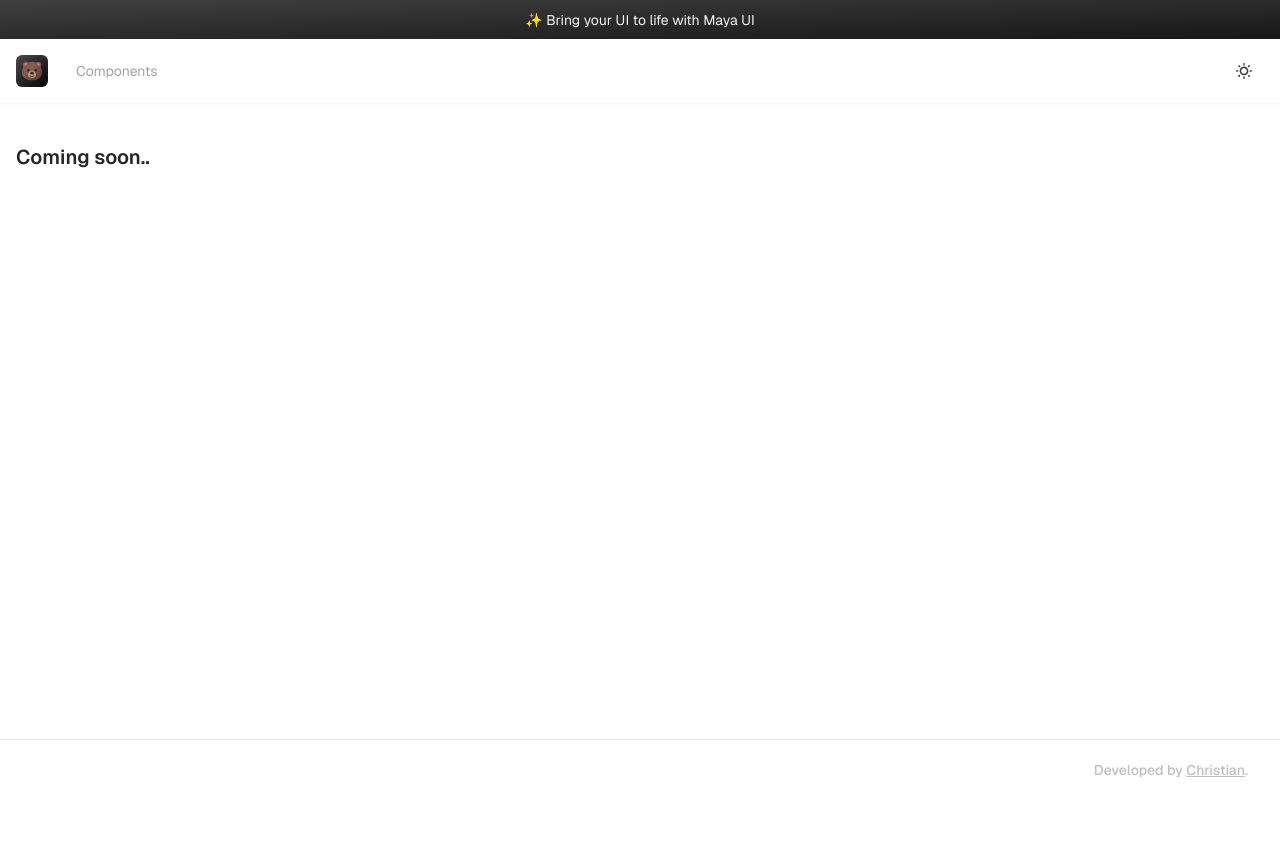
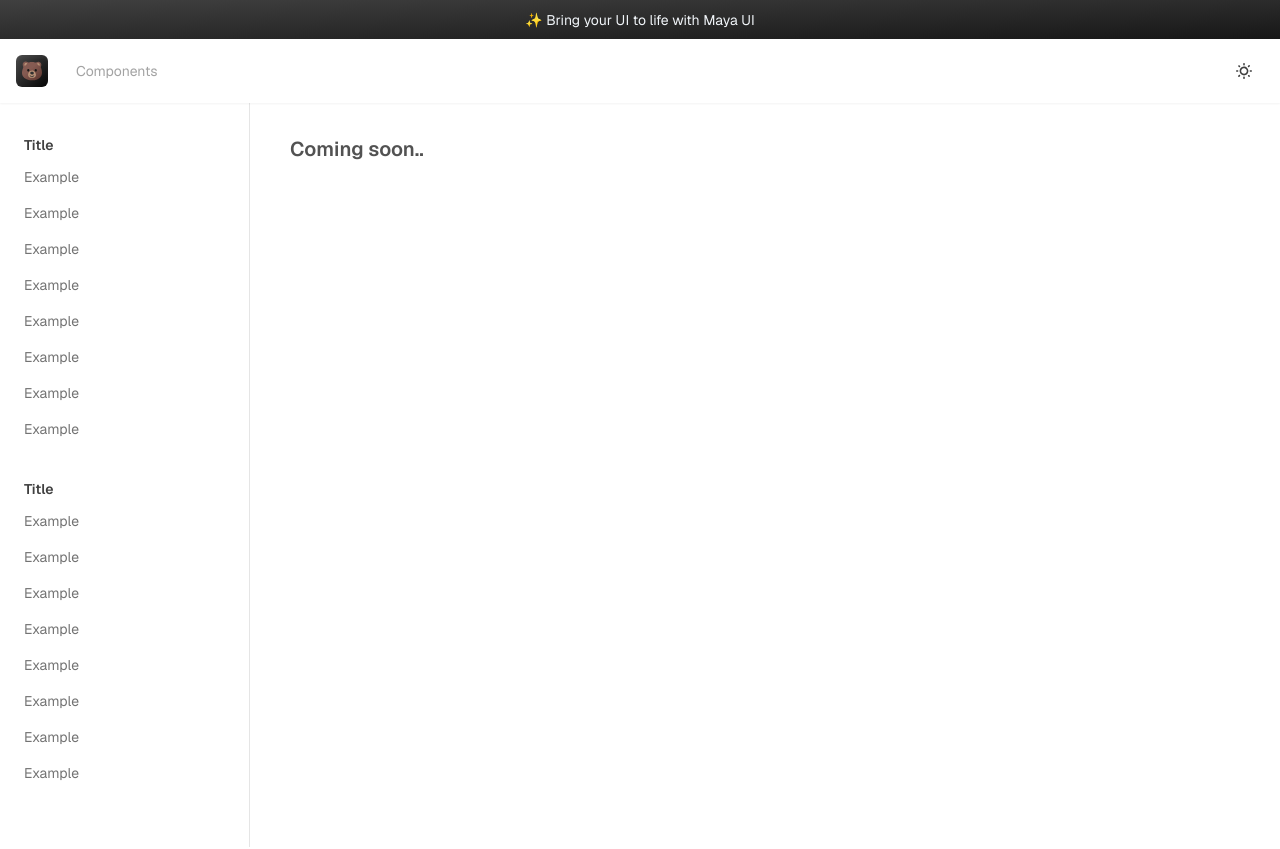
Before and after one commit to chrismaldona2/maya-ui, a Next.js app: page /components in a window 1280 px wide. Shown: the top 849 px of the page. Before the commit the page ends 800 px from the top, so only its background shows below. Built offline with nearby package versions, Linux system fonts and the light colour scheme.

Commit message:
commit - general progress
- optimized rotating theme toggle
- added initial layout to components page

```diff
--- a/src/app/components/layout.tsx
+++ b/src/app/components/layout.tsx
@@ -2,7 +2,76 @@ import { ReactNode } from "react";
 
 const Components = ({ children }: { children: ReactNode }) => {
   return (
-    <div className="flex-1 w-full max-w-screen-xl mx-auto overflow-hidden">
+    <div className="sticky w-full max-w-screen-xl mx-auto grid md:grid-cols-[250px_minmax(0,1fr)] ">
+      <div className="fixed top-14 z-30 hidden h-[calc(100vh-3.5rem)] w-full shrink-0 border-r border-neutral-200 dark:border-neutral-900 md:sticky md:block">
+        <aside className="fixed top-14 z-30 hidden h-[calc(100vh-3.5rem)] w-full shrink-0 md:sticky md:block">
+          <div className="h-full overflow-auto py-6 px-4 lg:py-8 flex flex-col gap-8">
+            <div className="flex flex-col gap-1 text-sm">
+              <h2 className="font-semibold text-neutral-700 dark:text-neutral-300 mx-2">
+                Title
+              </h2>
+              <div className="flex flex-col text-neutral-500 ">
+                <div className="hover:bg-neutral-100 hover:dark:bg-neutral-900 py-2 px-2 rounded-md cursor-pointer transition-colors duration-300">
+                  Example
+                </div>
+                <div className="hover:bg-neutral-100 hover:dark:bg-neutral-900 py-2 px-2 rounded-md cursor-pointer transition-colors duration-300">
+                  Example
+                </div>
+                <div className="hover:bg-neutral-100 hover:dark:bg-neutral-900 py-2 px-2 rounded-md cursor-pointer transition-colors duration-300">
+                  Example
+                </div>
+                <div className="hover:bg-neutral-100 hover:dark:bg-neutral-900 py-2 px-2 rounded-md cursor-pointer transition-colors duration-300">
+                  Example
+                </div>
+                <div className="hover:bg-neutral-100 hover:dark:bg-neutral-900 py-2 px-2 rounded-md cursor-pointer transition-colors duration-300">
+                  Example
+                </div>
+                <div className="hover:bg-neutral-100 hover:dark:bg-neutral-900 py-2 px-2 rounded-md cursor-pointer transition-colors duration-300">
+                  Example
+                </div>
+                <div className="hover:bg-neutral-100 hover:dark:bg-neutral-900 py-2 px-2 rounded-md cursor-pointer transition-colors duration-300">
+                  Example
+                </div>
+                <div className="hover:bg-neutral-100 hover:dark:bg-neutral-900 py-2 px-2 rounded-md cursor-pointer transition-colors duration-300">
+                  Example
+                </div>
+              </div>
+            </div>
+
+            <div className="flex flex-col gap-1 text-sm">
+              <h2 className="font-semibold text-neutral-700 dark:text-neutral-300 mx-2">
+                Title
+              </h2>
+              <div className="flex flex-col text-neutral-500">
+                <div className="hover:bg-neutral-100 hover:dark:bg-neutral-900 py-2 px-2 rounded-md cursor-pointer transition-colors duration-300">
+                  Example
+                </div>
+                <div className="hover:bg-neutral-100 hover:dark:bg-neutral-900 py-2 px-2 rounded-md cursor-pointer transition-colors duration-300">
+                  Example
+                </div>
+                <div className="hover:bg-neutral-100 hover:dark:bg-neutral-900 py-2 px-2 rounded-md cursor-pointer transition-colors duration-300">
+                  Example
+                </div>
+                <div className="hover:bg-neutral-100 hover:dark:bg-neutral-900 py-2 px-2 rounded-md cursor-pointer transition-colors duration-300">
+                  Example
+                </div>
+                <div className="hover:bg-neutral-100 hover:dark:bg-neutral-900 py-2 px-2 rounded-md cursor-pointer transition-colors duration-300">
+                  Example
+                </div>
+                <div className="hover:bg-neutral-100 hover:dark:bg-neutral-900 py-2 px-2 rounded-md cursor-pointer transition-colors duration-300">
+                  Example
+                </div>
+                <div className="hover:bg-neutral-100 hover:dark:bg-neutral-900 py-2 px-2 rounded-md cursor-pointer transition-colors duration-300">
+                  Example
+                </div>
+                <div className="hover:bg-neutral-100 hover:dark:bg-neutral-900 py-2 px-2 rounded-md cursor-pointer transition-colors duration-300">
+                  Example
+                </div>
+              </div>
+            </div>
+          </div>
+        </aside>
+      </div>
       {children}
     </div>
   );
--- a/src/app/components/page.tsx
+++ b/src/app/components/page.tsx
@@ -1,7 +1,7 @@
 const Components = () => {
   return (
-    <main className="h-full py-10 px-4">
-      <h1 className="text-xl font-semibold text-neutral-800 dark:text-neutral-200">
+    <main className="flex-grow flex flex-col gap-16 h-full py-8 px-4 md:px-10 min-h-[300vh]">
+      <h1 className="text-xl font-semibold text-neutral-600 dark:text-neutral-200">
         Coming soon..
       </h1>
     </main>
--- a/src/app/layout.tsx
+++ b/src/app/layout.tsx
@@ -3,8 +3,8 @@ import type { Metadata } from "next";
 import { Geist } from "next/font/google";
 import { Providers } from "./providers";
 import Header from "@/components/layout/header";
+import PageLayout from "@/components/layout/page-layout";
 import Footer from "@/components/layout/footer";
-import PageLayout from "@/components/layout/page-layout";
 
 const geist = Geist({
   subsets: ["latin"],
@@ -31,8 +31,8 @@ export default async function RootLayout({
           <PageLayout>
             <Header />
             {children}
-            <Footer />
           </PageLayout>
+          <Footer />
         </Providers>
       </body>
     </html>
--- a/src/components/examples-container.tsx
+++ b/src/components/examples-container.tsx
@@ -1,5 +1,5 @@
 import RotatingThemeToggle from "./rotating-theme-toggle";
-import SectionWrapper from "./section-wrapper";
+import SectionWrapper from "./layout/section-wrapper";
 import WavingHand from "./waving-hand";
 import AnimatedSearchBox from "./animated-search-box";
 import { BentoGrid } from "./bento-grid";
--- a/src/components/hero.tsx
+++ b/src/components/hero.tsx
@@ -1,7 +1,7 @@
 import React from "react";
 import { ArrowIcon, GithubIcon } from "./ui/icons";
 import { Button } from "./ui/button";
-import SectionWrapper from "./section-wrapper";
+import SectionWrapper from "./layout/section-wrapper";
 import Link from "next/link";
 
 const Hero = () => {
--- a/src/components/layout/page-layout.tsx
+++ b/src/components/layout/page-layout.tsx
@@ -1,7 +1,7 @@
 import React, { ReactNode } from "react";
 
 const PageLayout = ({ children }: { children: ReactNode }) => {
-  return <div className="flex flex-col min-h-screen">{children}</div>;
+  return <div className=" flex flex-col min-h-screen">{children}</div>;
 };
 
 export default PageLayout;
--- a/src/components/rotating-theme-toggle.tsx
+++ b/src/components/rotating-theme-toggle.tsx
@@ -46,6 +46,7 @@ const RotatingThemeToggle = () => {
       <AnimatePresence mode="wait">
         <motion.button
           key={theme}
+          style={{ willChange: "transform, opacity" }}
           className={cn(
             "absolute appearance-none cursor-pointer focus:outline-none focus-visible:ring-2",
             dropShadow
@@ -97,85 +98,55 @@ const MoonIcon = ({ className }: { className?: string }) => {
       xmlns="http://www.w3.org/2000/svg"
       className={cn("pointer-events-none", className)}
     >
-      <rect width="15" height="45" fill="#59637D" />
-      <rect x="15" width="15" height="15" fill="#4C4F65" />
-      <rect x="15" y="90" width="15" height="15" fill="#4C4F65" />
-      <rect x="90" y="90" width="15" height="15" fill="#4C4F65" />
-      <rect x="60" y="105" width="15" height="15" fill="#4C4F65" />
-      <rect x="15" y="15" width="15" height="15" fill="#59667A" />
-      <rect x="15" y="60" width="15" height="15" fill="#59667A" />
-      <rect x="15" y="30" width="15" height="15" fill="#747C9E" />
-      <rect x="30" y="75" width="15" height="15" fill="#EDF4FF" />
-      <rect x="105" y="75" width="15" height="15" fill="#EDF4FF" />
-      <rect x="105" y="60" width="15" height="15" fill="#949AAF" />
-      <rect x="45" width="15" height="15" fill="#949AAF" />
-      <rect x="90" y="15" width="15" height="30" fill="#949AAF" />
-      <rect x="60" y="45" width="15" height="30" fill="#949AAF" />
-      <rect
-        width="60"
-        height="15"
-        transform="matrix(1 0 0 -1 45 90)"
+      <g clipPath="url(#clip0_45_2)">
+        <path
+          fillRule="evenodd"
+          clipRule="evenodd"
+          d="M15 15H30V30H15V15ZM15 60H30V75H15V60Z"
+          fill="#59667A"
+        />
+        <path
+          fillRule="evenodd"
+          clipRule="evenodd"
+          d="M45 0H60V15H45V0ZM105 60H120V75H105V60ZM105 15H90V45H105V15ZM60 45H75V75H60V45Z"
+          fill="#949AAF"
+        />
+        <path
+          fillRule="evenodd"
+          clipRule="evenodd"
+          d="M90 15L75 15V45V60H105V45H90V15ZM45 60V30H60V60V75H105V90H45V75H30V60H45Z"
           fill="#B8C0E2"
         />
-      <rect
-        width="30"
-        height="15"
-        transform="matrix(1 0 0 -1 75 60)"
-        fill="#B8C0E2"
+        <path
+          fillRule="evenodd"
+          clipRule="evenodd"
+          d="M30 0H45V15H60V0H105H120V60H105V15H75V30V45H60V30H45V60H30V0ZM105 75V60H75V75H105ZM105 75V90H120V75H105ZM30 75H45V90H30V75Z"
+          fill="#EDF4FF"
         />
-      <rect
-        width="30"
-        height="15"
-        transform="matrix(1 0 0 -1 30 75)"
-        fill="#B8C0E2"
+        <path
+          fillRule="evenodd"
+          clipRule="evenodd"
+          d="M15 30H30V45H15V30ZM15 75H30V90H15V75ZM30 90H45V105H30V90ZM105 90H120V105H105V90Z"
+          fill="#747C9E"
         />
-      <rect
-        width="30"
-        height="15"
-        transform="matrix(-4.37114e-08 1 1 4.37114e-08 45 30)"
-        fill="#B8C0E2"
-      />
-      <rect
-        width="30"
-        height="15"
-        transform="matrix(-4.37114e-08 1 1 4.37114e-08 75 15)"
-        fill="#B8C0E2"
-      />
-      <rect x="60" y="30" width="15" height="15" fill="#EDF4FF" />
-      <rect x="30" width="15" height="60" fill="#EDF4FF" />
-      <rect x="105" width="15" height="60" fill="#EDF4FF" />
-      <rect x="60" width="60" height="15" fill="#EDF4FF" />
-      <rect x="45" y="15" width="30" height="15" fill="#EDF4FF" />
-      <rect x="75" y="60" width="30" height="15" fill="#EDF4FF" />
-      <rect x="15" y="75" width="15" height="15" fill="#747C9E" />
-      <rect x="30" y="90" width="15" height="15" fill="#747C9E" />
-      <rect x="105" y="90" width="15" height="15" fill="#747C9E" />
-      <rect y="60" width="15" height="60" fill="#59637D" />
-      <rect
-        x="60"
-        y="105"
-        width="15"
-        height="45"
-        transform="rotate(90 60 105)"
+        <path
+          fillRule="evenodd"
+          clipRule="evenodd"
+          d="M15 0H0V45H15V0ZM15 60H0V120H15H60V105H75V120H120V105H90V90H45V105H15V60Z"
           fill="#59637D"
         />
-      <rect
-        x="120"
-        y="105"
-        width="15"
-        height="45"
-        transform="rotate(90 120 105)"
-        fill="#59637D"
+        <path
+          fillRule="evenodd"
+          clipRule="evenodd"
+          d="M30 0H15V15H30V0ZM30 90H15V105H30V90ZM90 90H105V105H90V90ZM75 105H60V120H75V105ZM0 45H30V60H0V45Z"
+          fill="#454B62"
         />
-      <rect
-        x="90"
-        y="90"
-        width="15"
-        height="45"
-        transform="rotate(90 90 90)"
-        fill="#59637D"
-      />
-      <rect y="45" width="30" height="15" fill="#454B62" />
+      </g>
+      <defs>
+        <clipPath id="clip0_45_2">
+          <rect width="120" height="120" fill="white" />
+        </clipPath>
+      </defs>
     </svg>
   );
 };
```
Also changed, not shown: src/components/layout/section-wrapper.tsx (renamed from src/components/section-wrapper.tsx). Lines whose indentation alone changed are shown as unchanged.
